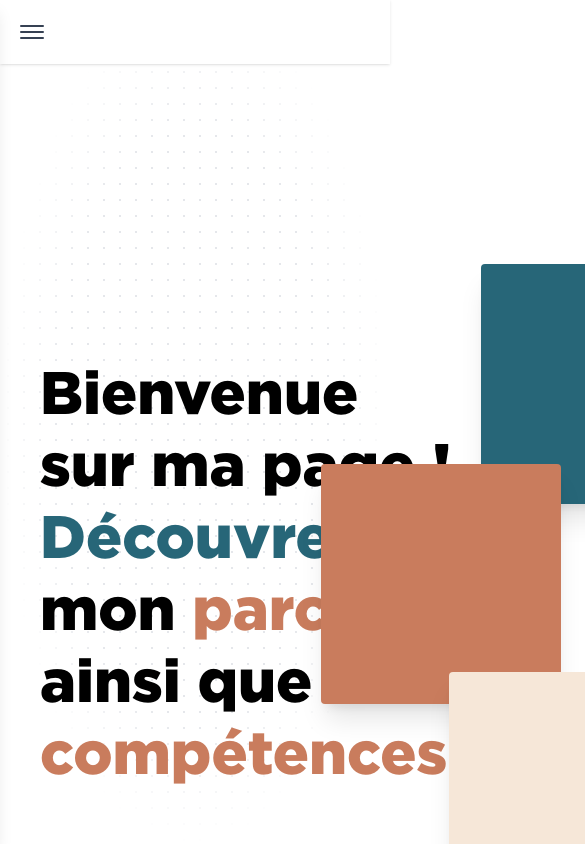
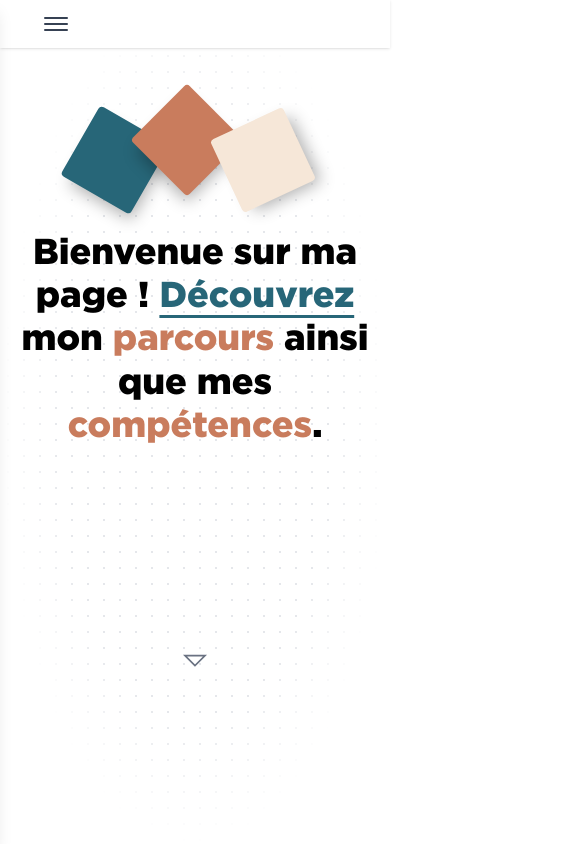
Before and after one commit to maximilien-bruyere/curriculum-vitae, a React (Vite) app: page / in a window 390 px wide. Shown: the top 844 px of the page, 585 px wide, since content can reach past the window. Built offline with nearby package versions, Linux system fonts and the light colour scheme.

Commit message:
style: update responsive home + header

```diff
--- a/src/App.tsx
+++ b/src/App.tsx
@@ -13,7 +13,7 @@ function App() {
       <I18nextProvider i18n={i18n}>
         <div className="relative h-screen">
           <Background />
-          <div className="relative flex flex-col pt-80 px-10">
+          <div className="w-full relative flex flex-col md:pt-30 xl:pt-60">
             <div>
               <Header />
               <Main />
--- a/src/pages/header/nav/Nav.tsx
+++ b/src/pages/header/nav/Nav.tsx
@@ -33,7 +33,7 @@ const Nav = () => {
   return (
     <>
       <nav
-        className={`fixed top-0 right-0 z-20 p-4 w-full flex justify-between items-center bg-white shadow-sm`}
+        className={`fixed top-0 right-0 z-20 py-2 w-full flex justify-between items-center bg-white shadow-sm px-10`}
       >
         <button
           className="flex flex-col justify-center items-center w-8 h-8 md:hidden"
@@ -62,7 +62,7 @@ const Nav = () => {
             <a
               href="#home"
               onClick={() => setActive("home")}
-              className={`text-[15px] transition-all duration-200 text-gray-700 underline-offset-10 active:text-rust ${
+              className={`text-[15px] transition-all duration-200 text-gray-700 underline-offset-10 active:text-rust hover:underline hover:decoration-2 ${
                 active === "home"
                   ? "underline decoration-rust decoration-2 text-rust"
                   : ""
@@ -75,7 +75,7 @@ const Nav = () => {
             <a
               href="#about"
               onClick={() => setActive("about")}
-              className={`text-[15px] transition-all duration-200 text-gray-700 underline-offset-10 active:text-rust ${
+              className={`text-[15px] transition-all duration-200 text-gray-700 underline-offset-10 active:text-rust hover:underline hover:decoration-2 ${
                 active === "about"
                   ? "underline decoration-rust decoration-2 text-rust"
                   : ""
@@ -88,7 +88,7 @@ const Nav = () => {
             <a
               href="#portfolio"
               onClick={() => setActive("portfolio")}
-              className={`text-[15px] transition-all duration-200 text-gray-700 underline-offset-10 active:text-rust ${
+              className={`text-[15px] transition-all duration-200 text-gray-700 underline-offset-10 active:text-rust hover:underline hover:decoration-2 ${
                 active === "portfolio"
                   ? "underline decoration-rust decoration-2 text-rust"
                   : ""
@@ -101,7 +101,7 @@ const Nav = () => {
             <a
               href="#cv"
               onClick={() => setActive("cv")}
-              className={`text-[15px] transition-all duration-200 text-gray-700 underline-offset-10 active:text-rust ${
+              className={`text-[15px] transition-all duration-200 text-gray-700 underline-offset-10 active:text-rust hover:underline hover:decoration-2${
                 active === "cv"
                   ? "underline decoration-rust decoration-2 text-rust"
                   : ""
--- a/src/pages/header/nav/forms/DesktopForm.tsx
+++ b/src/pages/header/nav/forms/DesktopForm.tsx
@@ -7,7 +7,7 @@ interface DesktopFormProps {
 const DesktopForm: React.FC<DesktopFormProps> = (props) => {
   return (
     <>
-      <form className="hidden md:block pr-10">
+      <form className="hidden md:block">
         <label htmlFor="under line_select" className="sr-only">
           Underline select
         </label>
--- a/src/pages/main/Main.tsx
+++ b/src/pages/main/Main.tsx
@@ -3,7 +3,7 @@ import Portfolio from "./portfolio/Portfolio";
 
 const Main = () => {
     return (
-        <main className="h-200 flex flex-col items-center justify-start">
+        <main className="min-h-screen flex flex-col items-center justify-start sm:px-4 md:px-10">
             <Home />
             <Portfolio />
         </main>
--- a/src/pages/main/home/Home.tsx
+++ b/src/pages/main/home/Home.tsx
@@ -7,18 +7,20 @@ const Home = () => {
 
     return (
         <>
-        <div className="flex flex-row items-center justify-around gap-8 mt-10 w-full">
-        <h1 className="text-6xl font-display text-left w-180 leading-[1.2]">
+        <div className="flex flex-col md:flex-row items-center justify-center md:justify-around gap-8 mt-10 w-full max-w-7xl mx-auto m-4">
+        <h1 className="text-4xl md:text-6xl font-display text-center md:text-left max-w-lg md:max-w-2xl leading-[1.2] order-2 md:order-1">
           <Trans
             i18nKey={t("welcome_message")}
             components={{
-              underline: <u className="underline-offset-8"/>,
+              underline: <u className="underline underline-offset-8 decoration-petrol-blue"/>,
               rust: <span className="text-rust" />,
               blue: <span className="text-petrol-blue" />,
             }}
           />
         </h1>
-        <Squares />
+        <div className="order-1 md:order-2">
+          <Squares />
+        </div>
       </div>
       <Arrow />
         </>
--- a/src/pages/main/home/squares/Squares.tsx
+++ b/src/pages/main/home/squares/Squares.tsx
@@ -1,9 +1,9 @@
 const Squares = () => {
   return (
-    <div className="relative h-56 w-56 flex-shrink-0">
-      <div className="absolute -top-50 right-0 w-60 h-60 bg-petrol-blue rounded shadow-xl"></div>
-      <div className="absolute -top-0 right-40 w-60 h-60 bg-rust rounded shadow-xl"></div>
-      <div className="absolute top-52 right-8 w-60 h-60 bg-beige rounded shadow-xl"></div>
+    <div className="relative h-40 w-40 sm:h-48 sm:w-48 md:h-56 md:w-56 flex-shrink-0">
+      <div className="absolute w-20 h-20 top-20 right-30 rotate-30 [box-shadow:8px_8px_16px_-4px_rgba(0,0,0,0.30)] bg-petrol-blue rounded sm:w-25 sm:h-25 sm:right-70 sm:top-98 sm:rotate-35 md:-top-15 md:right-5 md:w-35 md:h-35 md:rotate-0 xl:-top-50 xl:right-0 xl:w-60 xl:h-60"></div>
+      <div className="absolute w-20 h-20 top-15 right-12 rotate-45 [box-shadow:8px_8px_16px_-4px_rgba(0,0,0,0.30)] bg-rust rounded sm:w-25 sm:h-25 md:-top-5 md:right-20 md:w-35 md:h-35 md:-rotate-5 md:top-15 xl:w-60 xl:h-60 xl:-top-0 xl:right-40"></div>
+      <div className="absolute w-20 h-20 top-20 -right-7 -rotate-25 [box-shadow:8px_8px_16px_-4px_rgba(0,0,0,0.30)] bg-beige rounded sm:w-25 sm:h-25 sm:left-70 sm:top-98 sm:rotate-55 md:top-45 md:left-20 md:w-35 md:h-35 md:rotate-10 xl:w-60 xl:h-60 xl:top-52 xl:left-0"></div>
     </div>
   );
 };
--- a/src/pages/translation/en.json
+++ b/src/pages/translation/en.json
@@ -2,7 +2,7 @@
     "name": "Maximilien Bruyère",
     "student": "IT Student",
     "contact": "Contact me",
-    "welcome_message": "Welcome on my page ! <blue>Discover</blue> my <rust>background</rust> and my <rust>skills</rust>.",
+    "welcome_message": "Welcome on my page! <underline><blue>Discover</blue></underline> my <rust>background</rust> and my <rust>skills</rust>.",
     "home": "Home",
     "about": "About",
     "portfolio": "Portfolio",
--- a/src/pages/translation/fr.json
+++ b/src/pages/translation/fr.json
@@ -2,7 +2,7 @@
     "name": "Maximilien Bruyère",
     "student": "Étudiant en informatique",
     "contact": "Me contacter",
-    "welcome_message": "Bienvenue sur ma page ! <blue>Découvrez</blue> mon <rust>parcours</rust> ainsi que mes <rust>compétences</rust>.",
+    "welcome_message": "Bienvenue sur ma page ! <underline><blue>Découvrez</blue></underline> mon <rust>parcours</rust> ainsi que mes <rust>compétences</rust>.",
     "home": "Home",
     "about": "À propos",
     "portfolio": "Portfolio",
```
